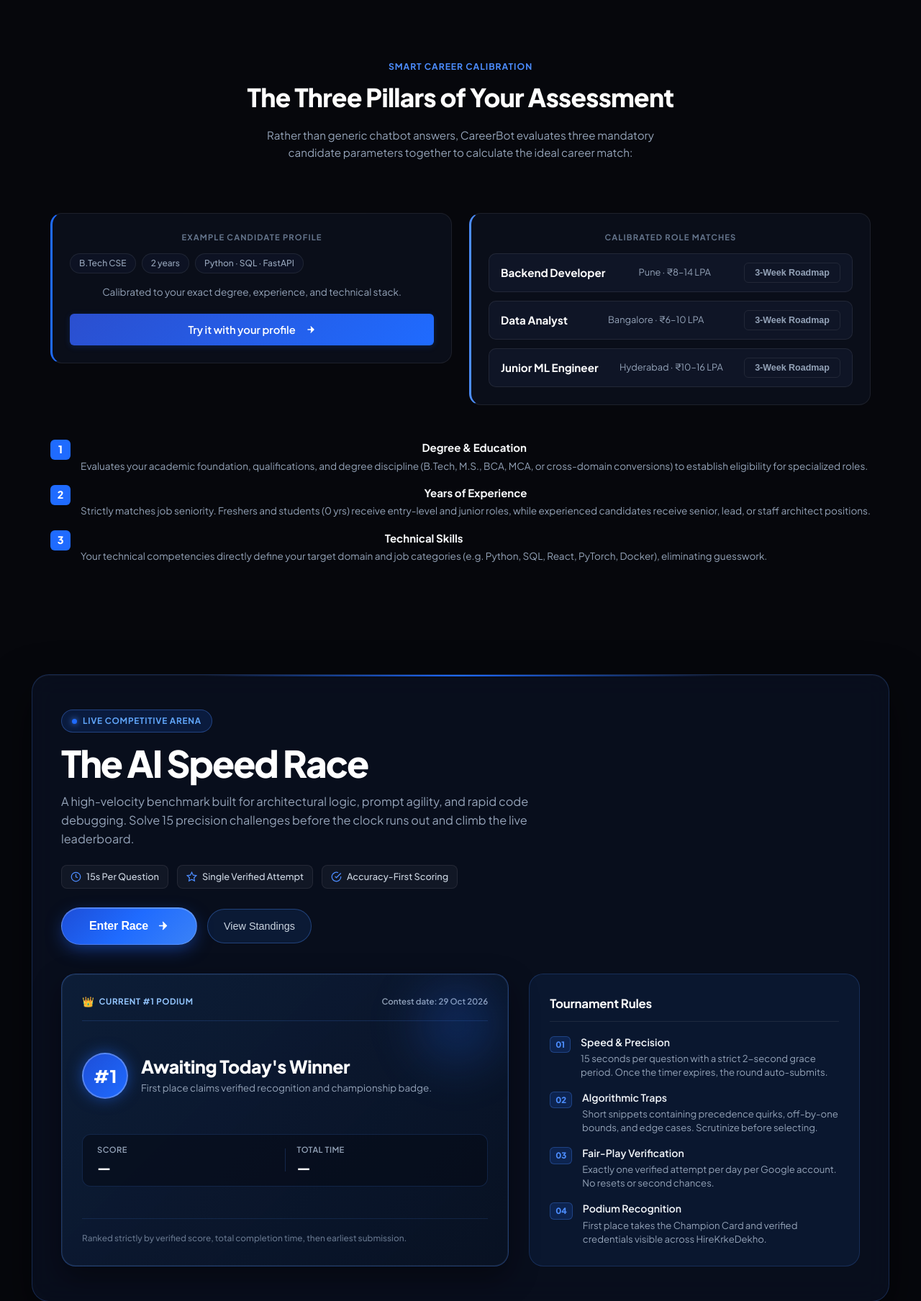
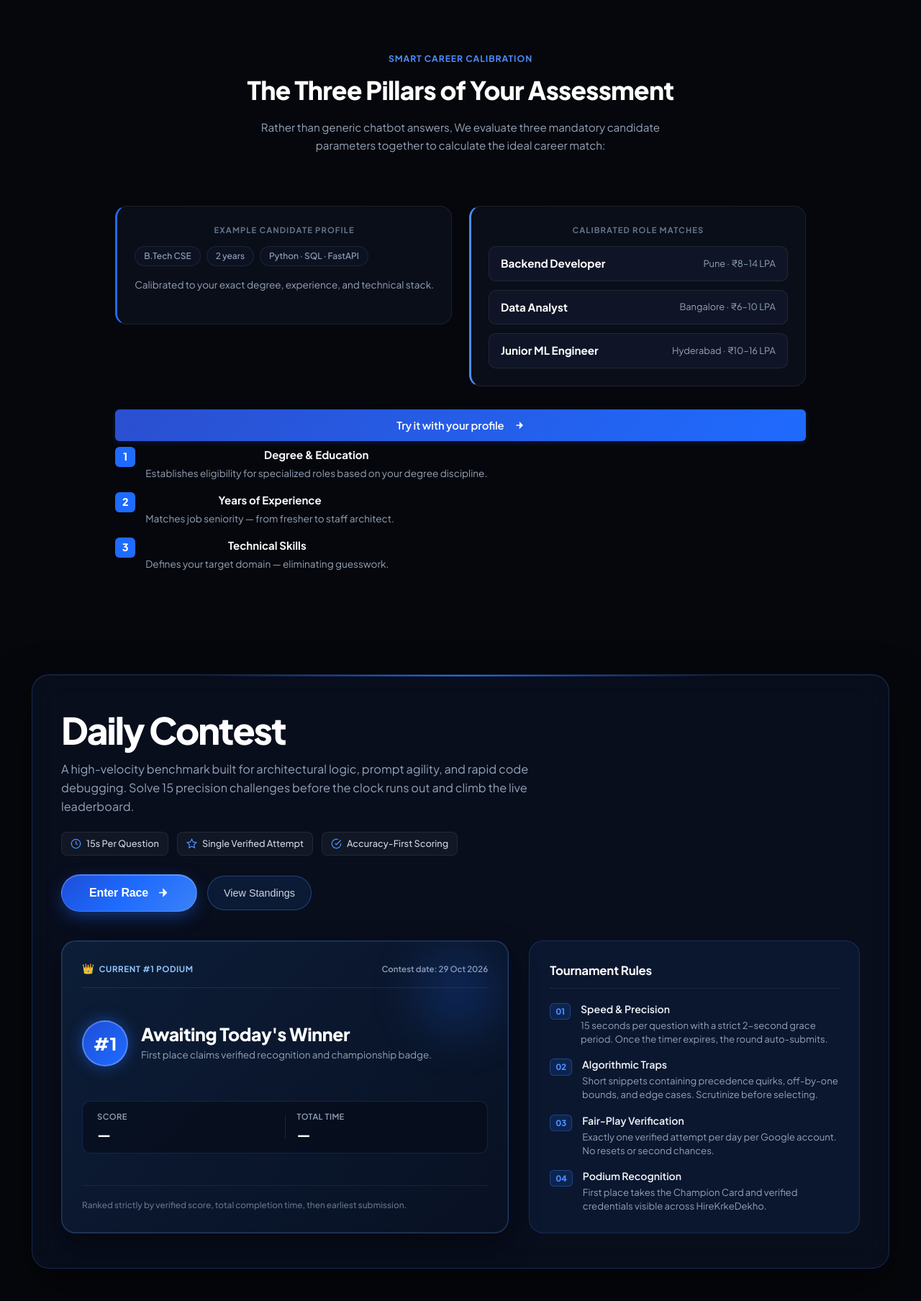
Before and after one commit to mselvavijay/Career_Bot, a FastAPI app: page / in a window 1280 px wide. Shown: the part 915-2723 px from the top of the page at 72% size. Run offline with FastAPI, Linux system fonts and the light colour scheme; some libraries are stand-ins or nearby versions.

Commit message:
Redesign how_it_works: unified calibration section, Daily Contest rename, short pillars

```diff
--- a/static/app.css
+++ b/static/app.css
@@ -1340,7 +1340,7 @@
             display: grid;
             grid-template-columns: 1fr 1fr;
             gap: 24px;
-            margin: 32px 0 40px;
+            margin: 32px 0 24px;
             align-items: start;
         }
 
@@ -1395,10 +1395,11 @@
             line-height: 1.5;
         }
 
-        .sample-cta {
+        .sample-cta-full {
             width: 100%;
             justify-content: center;
             gap: 8px;
+            margin-top: 8px;
         }
 
         .role-list {
@@ -1432,25 +1433,6 @@
         .role-meta {
             color: var(--text-secondary);
             font-size: 0.8rem;
-        }
-
-        .btn-roadmap {
-            background: transparent;
-            border: 1px solid var(--border-subtle);
-            color: var(--text-secondary);
-            font-size: 0.78rem;
-            font-weight: 600;
-            padding: 6px 14px;
-            border-radius: var(--radius-sm);
-            cursor: pointer;
-            transition: all 0.2s ease;
-            white-space: nowrap;
-        }
-
-        .btn-roadmap:hover {
-            border-color: var(--primary);
-            color: #ffffff;
-            background: rgba(31, 107, 255, 0.1);
         }
 
         /* ===== THREE PILLARS COMPACT TEXT ===== */
@@ -1485,6 +1467,11 @@
             font-size: 0.85rem;
             color: var(--text-secondary);
             line-height: 1.5;
+        }
+
+        /* Remove roadmap button styles (no longer used in how_it_works) */
+        .btn-roadmap {
+            display: none;
         }
 
         section[id] {
--- a/templates/index.html
+++ b/templates/index.html
@@ -447,11 +447,10 @@
         <div class="section-eyebrow">Smart Career Calibration</div>
         <h3 class="section-title">The Three Pillars of Your Assessment</h3>
         <p class="section-desc">
-            Rather than generic chatbot answers, CareerBot evaluates three mandatory candidate parameters together to
-            calculate the ideal career match:
+            Rather than generic chatbot answers, We evaluate three mandatory candidate parameters together to calculate the ideal career match:
         </p>
 
-        <!-- Live-style sample output: profile on left, calibrated roles on right -->
+        <!-- Unified calibration sample: profile left, roles right -->
         <div class="calibration-sample">
             <div class="sample-card sample-profile">
                 <span class="sample-label">Example Candidate Profile</span>
@@ -461,12 +460,6 @@
                     <span class="chip">Python · SQL · FastAPI</span>
                 </div>
                 <p class="sample-note">Calibrated to your exact degree, experience, and technical stack.</p>
-                <button class="btn-primary-action sample-cta" type="button" onclick="openConsultation()">
-                    Try it with your profile
-                    <svg class="icon icon-sm" viewBox="0 0 24 24" aria-hidden="true" style="margin-left:8px;">
-                        <path d="M5 12h14M12 5l7 7-7 7" stroke="currentColor" stroke-width="2.2" stroke-linecap="round" stroke-linejoin="round"/>
-                    </svg>
-                </button>
             </div>
 
             <div class="sample-card sample-roles">
@@ -475,43 +468,47 @@
                     <div class="role-item">
                         <strong class="role-title">Backend Developer</strong>
                         <span class="role-meta">Pune · ₹8–14 LPA</span>
-                        <button class="btn-roadmap" type="button" onclick="openConsultation()">3-Week Roadmap</button>
                     </div>
                     <div class="role-item">
                         <strong class="role-title">Data Analyst</strong>
                         <span class="role-meta">Bangalore · ₹6–10 LPA</span>
-                        <button class="btn-roadmap" type="button" onclick="openConsultation()">3-Week Roadmap</button>
                     </div>
                     <div class="role-item">
                         <strong class="role-title">Junior ML Engineer</strong>
                         <span class="role-meta">Hyderabad · ₹10–16 LPA</span>
-                        <button class="btn-roadmap" type="button" onclick="openConsultation()">3-Week Roadmap</button>
                     </div>
                 </div>
             </div>
         </div>
 
-        <!-- Three pillars as compact plain text -->
+        <button class="btn-primary-action sample-cta-full" type="button" onclick="openConsultation()">
+            Try it with your profile
+            <svg class="icon icon-sm" viewBox="0 0 24 24" aria-hidden="true" style="margin-left:8px;">
+                <path d="M5 12h14M12 5l7 7-7 7" stroke="currentColor" stroke-width="2.2" stroke-linecap="round" stroke-linejoin="round"/>
+            </svg>
+        </button>
+
+        <!-- Three pillars: short & impactful -->
         <div class="tri-pillars-text">
             <div class="pillar-row">
                 <span class="pillar-num">1</span>
                 <div>
-                    <strong>Degree & Education</strong>
-                    <p>Evaluates your academic foundation, qualifications, and degree discipline (B.Tech, M.S., BCA, MCA, or cross-domain conversions) to establish eligibility for specialized roles.</p>
+                    <strong>Degree &amp; Education</strong>
+                    <p>Establishes eligibility for specialized roles based on your degree discipline.</p>
                 </div>
             </div>
             <div class="pillar-row">
                 <span class="pillar-num">2</span>
                 <div>
                     <strong>Years of Experience</strong>
-                    <p>Strictly matches job seniority. Freshers and students (0 yrs) receive entry-level and junior roles, while experienced candidates receive senior, lead, or staff architect positions.</p>
+                    <p>Matches job seniority — from fresher to staff architect.</p>
                 </div>
             </div>
             <div class="pillar-row">
                 <span class="pillar-num">3</span>
                 <div>
                     <strong>Technical Skills</strong>
-                    <p>Your technical competencies directly define your target domain and job categories (e.g. Python, SQL, React, PyTorch, Docker), eliminating guesswork.</p>
+                    <p>Defines your target domain — eliminating guesswork.</p>
                 </div>
             </div>
         </div>
@@ -523,11 +520,7 @@
         <div class="race-arena-container">
             <!-- Header Briefing -->
             <div class="race-arena-header">
-                <div class="race-live-tag">
-                    <span class="pulse-indicator"></span>
-                    <span>LIVE COMPETITIVE ARENA</span>
-                </div>
-                <h2 class="race-arena-title">The AI Speed Race</h2>
+                <h2 class="race-arena-title">Daily Contest</h2>
                 <p class="race-arena-copy">
                     A high-velocity benchmark built for architectural logic, prompt agility, and rapid code debugging.
                     Solve 15 precision challenges before the clock runs out and climb the live leaderboard.
```
